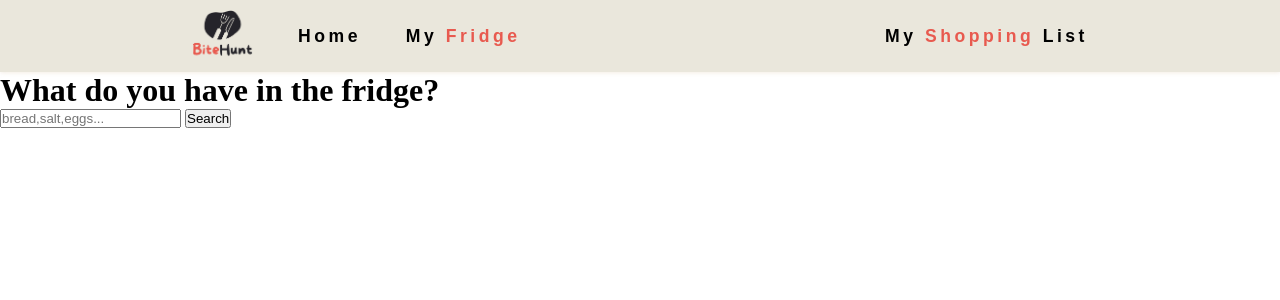
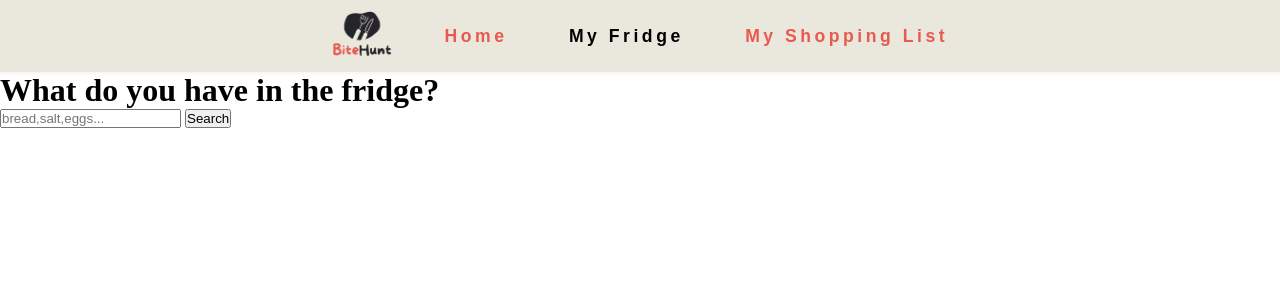
Before and after one commit to a-s-o-m/dec0ders-final-project, a Flask app: page /search in a window 1280 px wide. Shown: the top 300 px of the page. Run offline with Flask 2, Linux system fonts and the light colour scheme; some libraries are stand-ins or nearby versions; some web fonts are replaced.

Commit message:
nav-bar update shout out to Bailey

```diff
--- a/templates/nav-bar.html
+++ b/templates/nav-bar.html
@@ -30,20 +30,25 @@
                     background-color: var(--nav-background);
                     box-shadow:0 0 5px 0 #d8c3a56b;
                 }
-                .nav-container-right,.nav-container-left {
-                    width: 35%;
+                .nav-container-right {
+                    width: 80%;
                     display: flex;
                     align-items: center;
+                    justify-content: center;
                 }
-                .nav-container-left{
+                /* .nav-container-left{
                     justify-content: right;
+                } */
+                .logo {
+                    height: 100%;
                 }
-                .logo {
-                    margin-top: 2%;
-                    height: 85%;
+                .logo-container {
+                    margin-top: 1%;
+                    height: 83%;
+                    width: 5%;
                 }
                 .nav-caption {
-                    margin-left: 10%;
+                    margin-left: 6%;
                     color: var(--nav-font);
                     font-family: var(--nav-font);
                     letter-spacing: .2em;
@@ -56,28 +61,27 @@
                 .nav-caption:hover {
                     transform: translateY(-1px);
                 }
-                /* .nav-caption:hover span {
-                    color: #25242a;
-                } */
                 a {
                     color: inherit;
                     text-decoration: none;
                 }
             </style>
             <div class="nav-container-right">
-                <img class="logo" src="{{ url_for('static', filename='/assets/logo.png')}}">
+                <a class="logo-container" href="/home">
+                    <img class="logo" src="{{ url_for('static', filename='/assets/logo.png')}}">
+                </a>
                 <h4 class="nav-caption">
-                    <a href='/' >Home</a>
+                    <a href='/' ><span>Home</span></a>
                 </h4>
                 <h4 class="nav-caption">
-                    <a href='/fridge' >My <span>Fridge</span></a>
+                    <a href='/fridge' >My Fridge</a>
+                </h4>
+                <h4 class="nav-caption">
+                    <a href='/shoppping_list'><span>My Shopping List</span></a>
                 </h4>
             </div>
-            <div class="nav-container-left">
-                <h4 class="nav-caption">
-                    <a href='/shoppping_list'>My <span>Shopping</span> List</a>
-                </h4>
-            </div>
+            <!-- <div class="nav-container-left">
+            </div> -->
         </div>
         {% block body %}
         {% endblock %}
```
